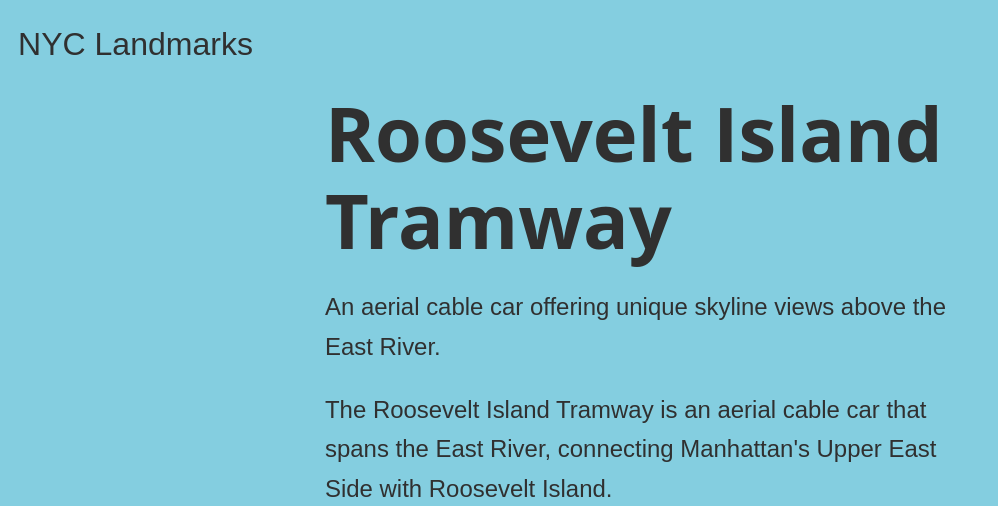
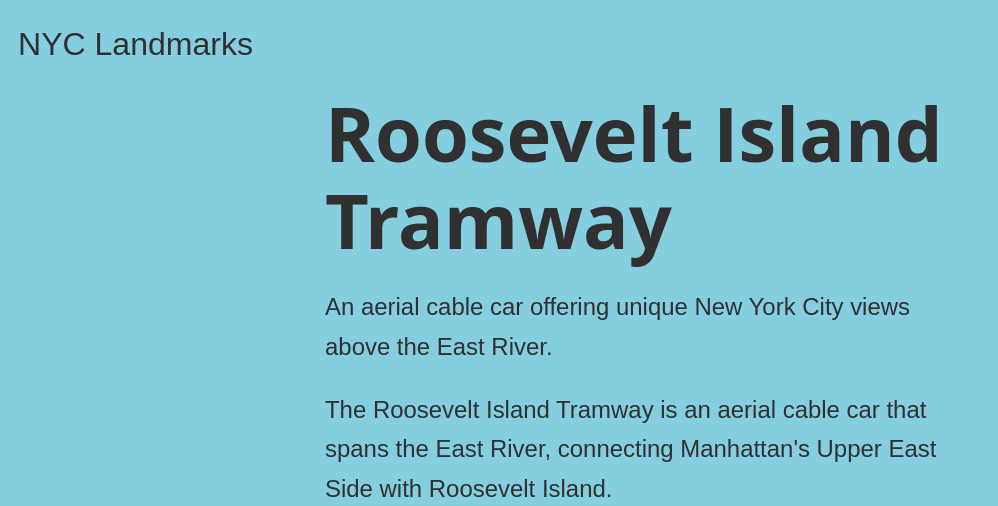
Before and after one commit to profstein/project-2, a plain HTML site: page landmark-tram.html in a window 1280 px wide. Shown: the top 506 px of the page, without its empty margins (0-998 px from the left). Drawn offline with Linux system fonts and the light colour scheme.

Commit message:
updated text for nyc

```diff
--- a/landmark-tram.html
+++ b/landmark-tram.html
@@ -17,7 +17,7 @@
     <main>
         <section class="intro">
             <h1>Roosevelt Island Tramway</h1>
-            <p class="tagline">An aerial cable car offering unique skyline views above the East River.</p>
+            <p class="tagline">An aerial cable car offering unique New York City views above the East River.</p>
             <p>The Roosevelt Island Tramway is an aerial cable car that spans the East River, connecting Manhattan's Upper East Side with Roosevelt Island.</p>
             <figure class="hero">
                 <img src="images/pexels-loquellano-12404963.jpg"
```
Also changed, not shown: landmark-empire.html (+1 -1 lines).
